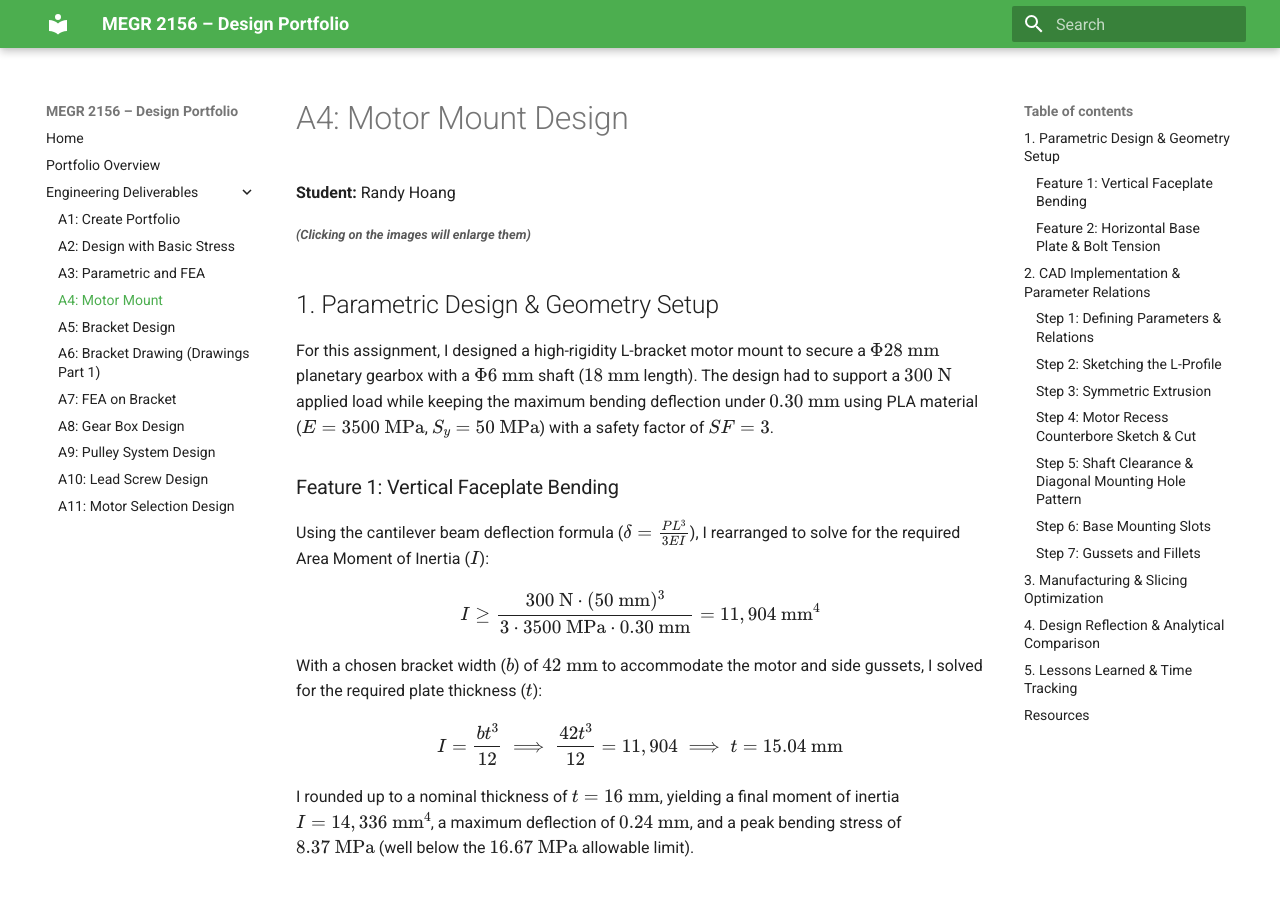
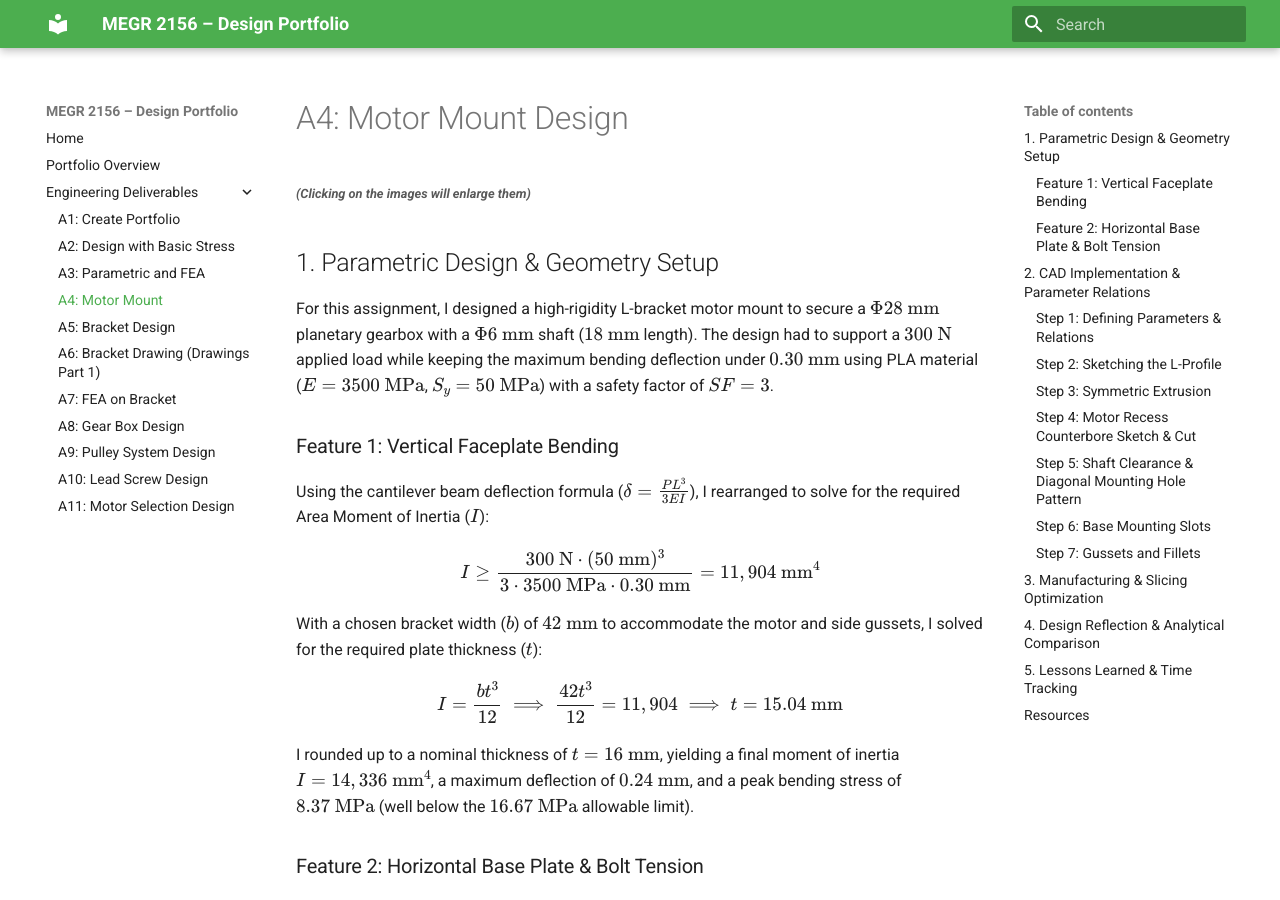
Before and after one commit to rhoang628/megr2156-portfolio, an MkDocs documentation site: the page built from docs/assignments/A04/index.md, in a window 1280 px wide and 900 px high. Built offline with MkDocs 1.6.1 and Material for MkDocs 9.7.7, drawn with Linux system fonts in a browser that asks for light colours.

Commit message:
Remove student name from A4 index
Removed student name from the document.

```diff
--- a/docs/assignments/A04/index.md
+++ b/docs/assignments/A04/index.md
@@ -1,5 +1,4 @@
 # A4: Motor Mount Design
-**Student:** Randy Hoang
 
 <small>***(Clicking on the images will enlarge them)***</small>
 
```
